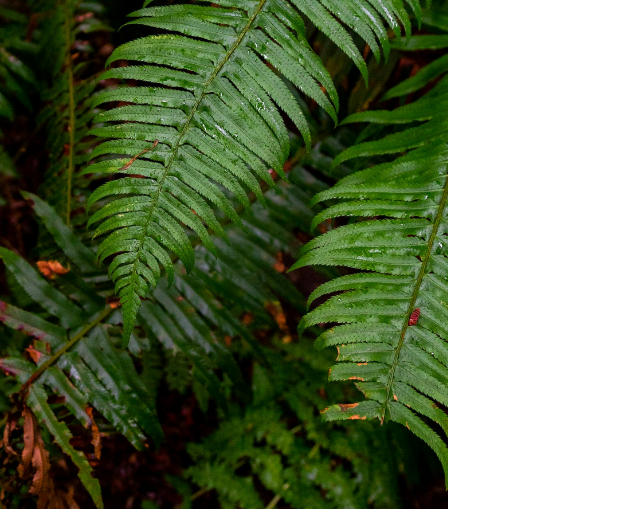
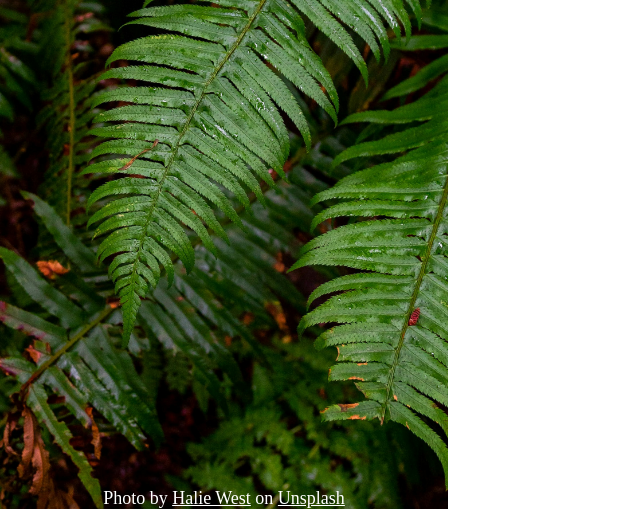
Before and after one commit to PekiPho/sign-up-form, a plain HTML site: page index.html in a window 1280 px wide. Shown: the part 291-800 px from the top of the page, without its empty margins (0-640 px from the left). Drawn offline with Linux system fonts and the light colour scheme.

Commit message:
Left part is done

```diff
--- a/index.html
+++ b/index.html
@@ -13,6 +13,10 @@
             <img src="./assets/odin-lined.png">
             ODIN
         </div>
+        <p class="footer">
+            Photo by <a href="https://unsplash.com/@haliewestphoto">Halie West</a>
+            on <a href="https://unsplash.com/">Unsplash</a>
+        </p>
     </div>
     <div class="right">
 
--- a/style.scss
+++ b/style.scss
@@ -18,6 +18,10 @@ body{
 img{
     width:7vw;
     height:14vh;
+}
+a{
+    all:unset;
+    text-decoration: underline;
 }
 
 .left{
@@ -43,3 +47,11 @@ img{
     font-family: 'Norse';
     font-size: 10vh;
 }
+
+.footer{
+    width:35vw;
+    position: absolute;
+    bottom: 0;
+    text-align: center;
+    font-size: large;
+}
```
Also changed, not shown: style.css, 1 other file.
